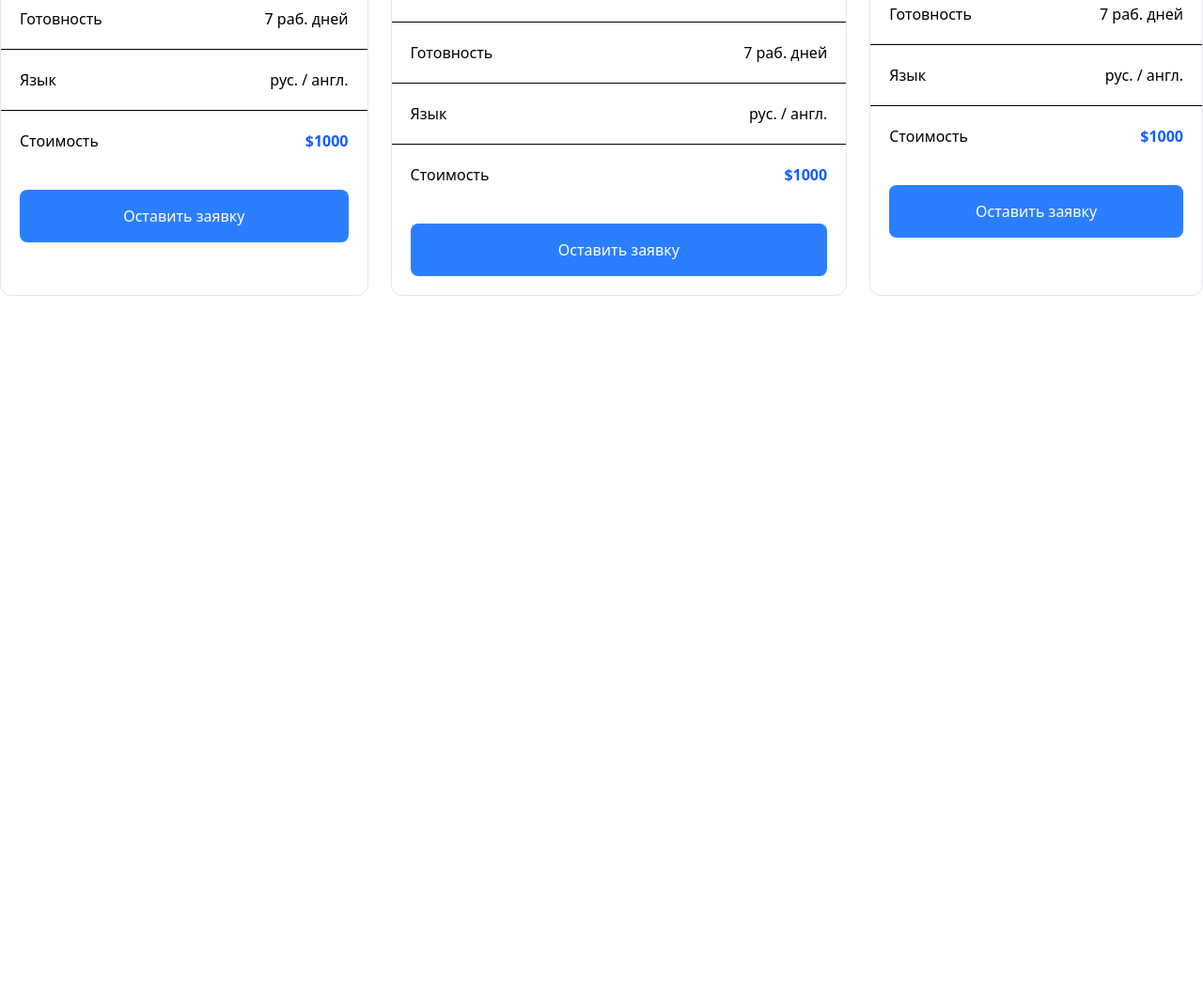
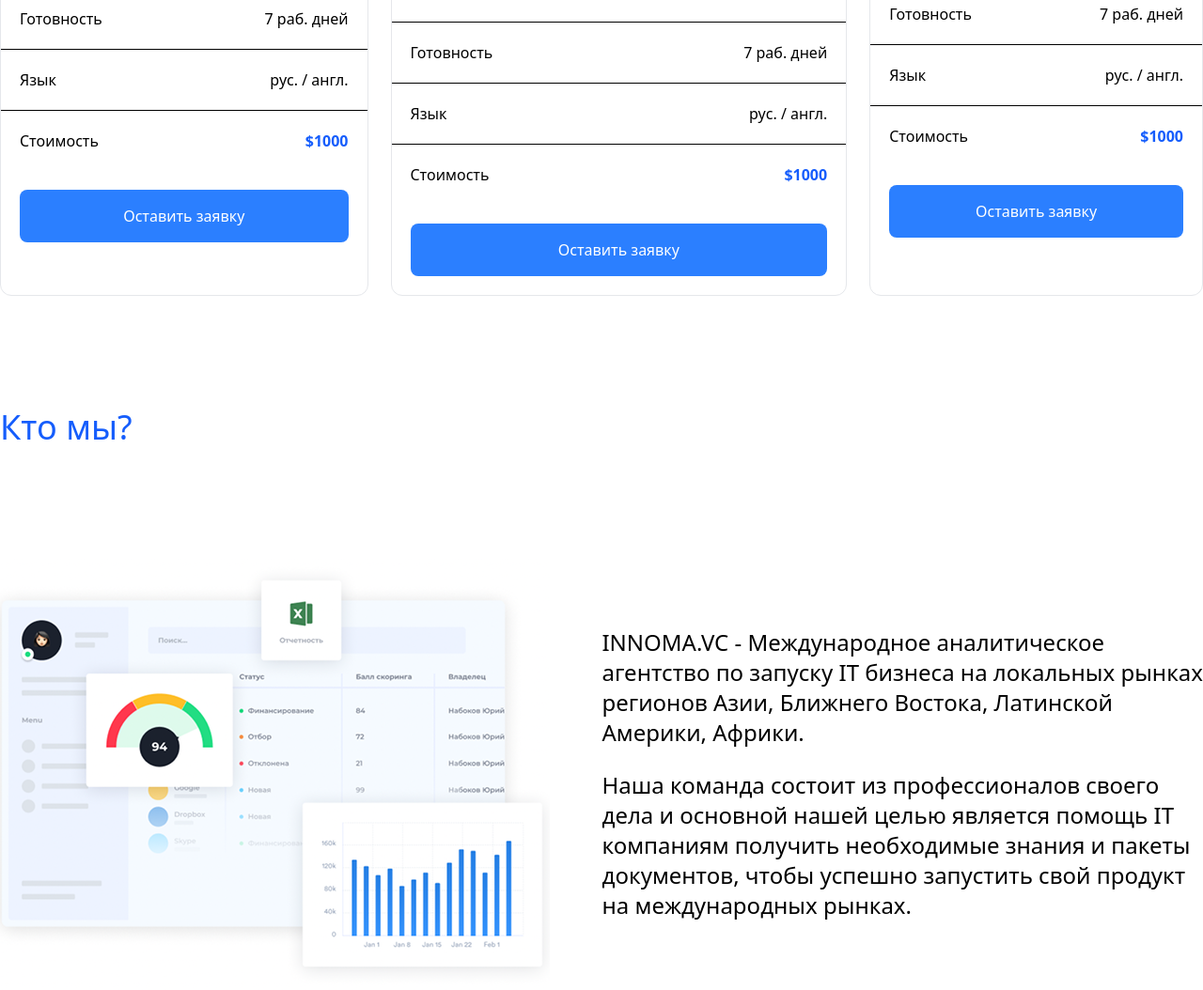
Before and after one commit to shokirovsh01/Exam-2, a website: page index.html in a window 1280 px wide. Shown: the part 8790-9844 px from the top of the page at 94% size. Before the commit the page ends 9105 px from the top, so only its background shows below. Drawn offline with Linux system fonts and the light colour scheme.

Commit message:
section 12

```diff
--- a/index.html
+++ b/index.html
@@ -609,7 +609,19 @@
 
 </div>
 
+<h1 class="max-w-[1300px] m-auto text-4xl text-blue-600 mt-30 mb-30  text-center lg:text-start">Кто мы?</h1>
 
+<header class="flex justify-between max-w-[1300px] m-auto mt-20 items-center flex-col lg:flex-row text-center lg:text-start">
+
+<img src="./Image/Снимок экрана 2022-11-14 в 5.45 1.png" alt="">
+
+<div>
+    <p class="text-2xl">INNOMA.VC -  Международное аналитическое <br> агентство по запуску IT бизнеса на локальных рынках <br> регионов Азии, Ближнего Востока, Латинской <br> Америки, Африки.</p>
+    <br>
+    <p class="text-2xl">Наша команда состоит из профессионалов своего <br> дела и основной нашей целью является помощь IT <br> компаниям получить необходимые знания и пакеты <br> документов, чтобы успешно запустить свой продукт <br> на международных рынках. </p>
+</div>
+
+</header>
 
 
 
```
Also changed, not shown: Image/Снимок экрана 2022-11-14 в 5.45 1.png (added).
